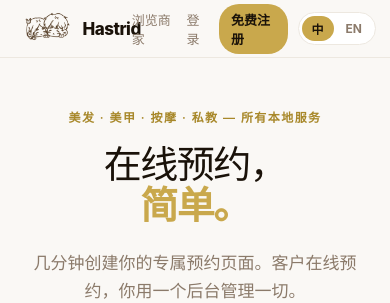
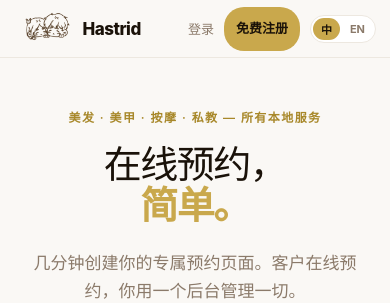
Before and after one commit to harrry666/qi, a Flask app: page / in a window 390 px wide. Shown: the top 303 px of the page. Run offline with Flask 3, Linux system fonts and the light colour scheme; some libraries are stand-ins or nearby versions.

Commit message:
修复手机端公共导航：免费注册按钮文字居中(去掉下方空金色)+ 英文版不再挤成一团
- .btn-sm 改 inline-flex 居中 + nowrap：修 min-height:44px 撑高但文字顶对齐的空金色，也防 Sign up free 换行
- 手机端 nav 收缩：logo/间距/字号缩小，隐藏「浏览商家」(与 hero 浏览按钮重复)，防 logo 文字和链接重叠

```diff
--- a/static/style.css
+++ b/static/style.css
@@ -66,8 +66,10 @@ a:hover { text-decoration: underline; }
 .nav-links a { color: var(--muted); }
 .nav-links a:hover { color: var(--text); text-decoration: none; }
 .btn-sm {
+  display: inline-flex; align-items: center; justify-content: center;
   background: var(--gold); color: var(--text);
   padding: 7px 18px; border-radius: 20px; font-weight: 700;
+  white-space: nowrap; line-height: 1.1;
 }
 .btn-sm:hover { background: var(--gold-h); color: var(--text); text-decoration: none; }
 .nav-links .btn-sm { color: var(--text); }
@@ -899,7 +901,15 @@ a:hover { text-decoration: underline; }
   .slot-btn { font-size: 10px; padding: 8px 0; min-height: 36px; }
 
   /* Public pages */
-  .public-nav { padding: 0 20px; }
+  .public-nav { padding: 0 14px; height: 60px; }
+  .nav-sm-hide { display: none; }
+  .nav-logo { font-size: 17px; gap: 5px; flex-shrink: 0; }
+  .nav-logo-img { height: 40px; }
+  .nav-links { gap: 12px; font-size: 13px; flex-shrink: 0; }
+  .nav-links a { white-space: nowrap; }
+  .nav-links .btn-sm { padding: 8px 13px; font-size: 13px; }
+  .lang-switch { font-size: 11px; padding: 2px; }
+  .lang-switch a { padding: 3px 8px; }
   .hero-rich { padding: 48px 20px 40px; }
   .hero-preview { display: none; }
   .hero-actions { flex-direction: column; align-items: center; }
--- a/templates/base.html
+++ b/templates/base.html
@@ -27,7 +27,7 @@
     Hastrid
   </a>
   <div class="nav-links">
-    <a href="{{ url_for('auth.explore') }}">{{ t('nav.explore') }}</a>
+    <a href="{{ url_for('auth.explore') }}" class="nav-sm-hide">{{ t('nav.explore') }}</a>
     {% if current_user.is_authenticated %}
       <a href="{{ url_for('dashboard.index') }}">{{ t('nav.home') }}</a>
       <a href="{{ url_for('auth.logout') }}">{{ t('nav.logout') }}</a>
```
